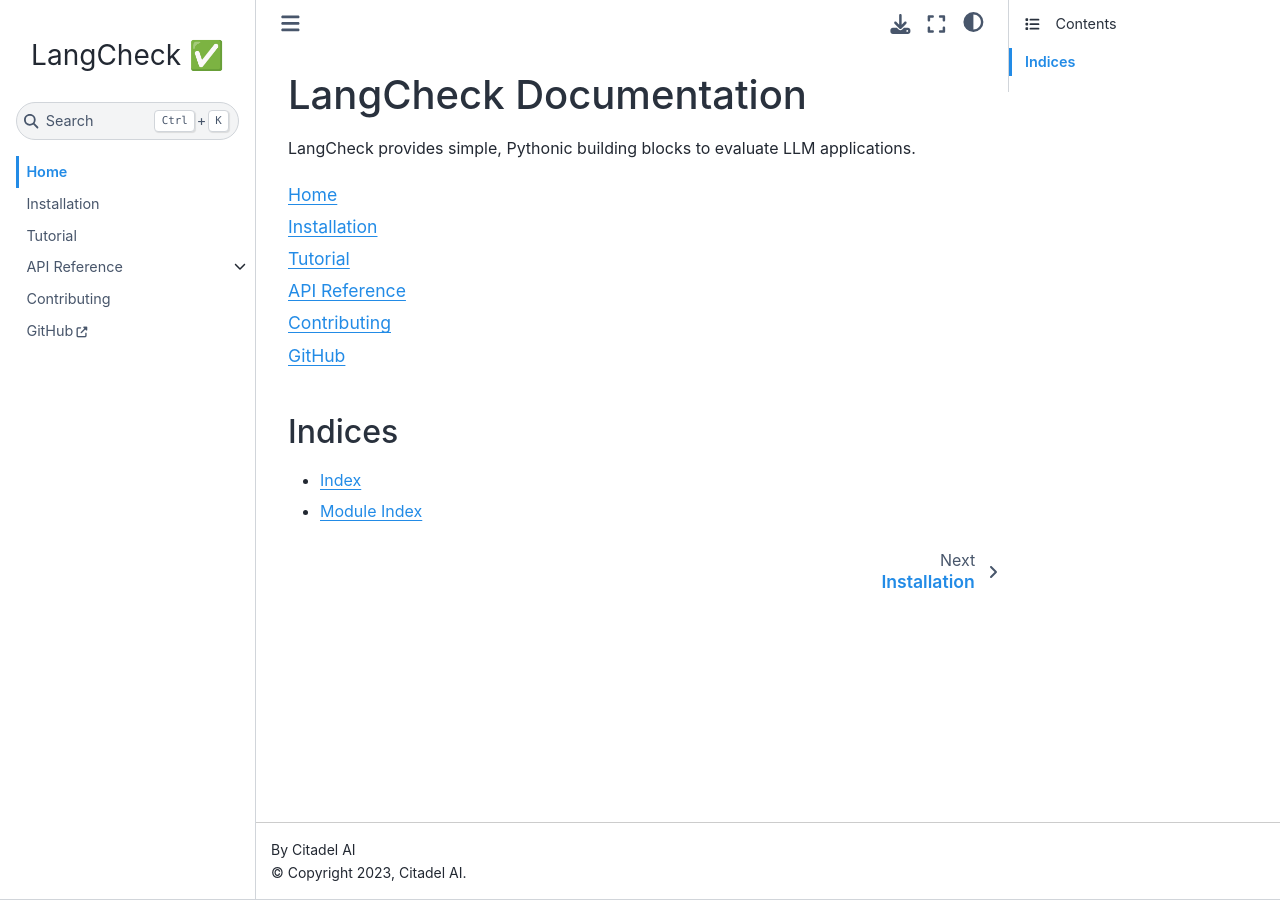
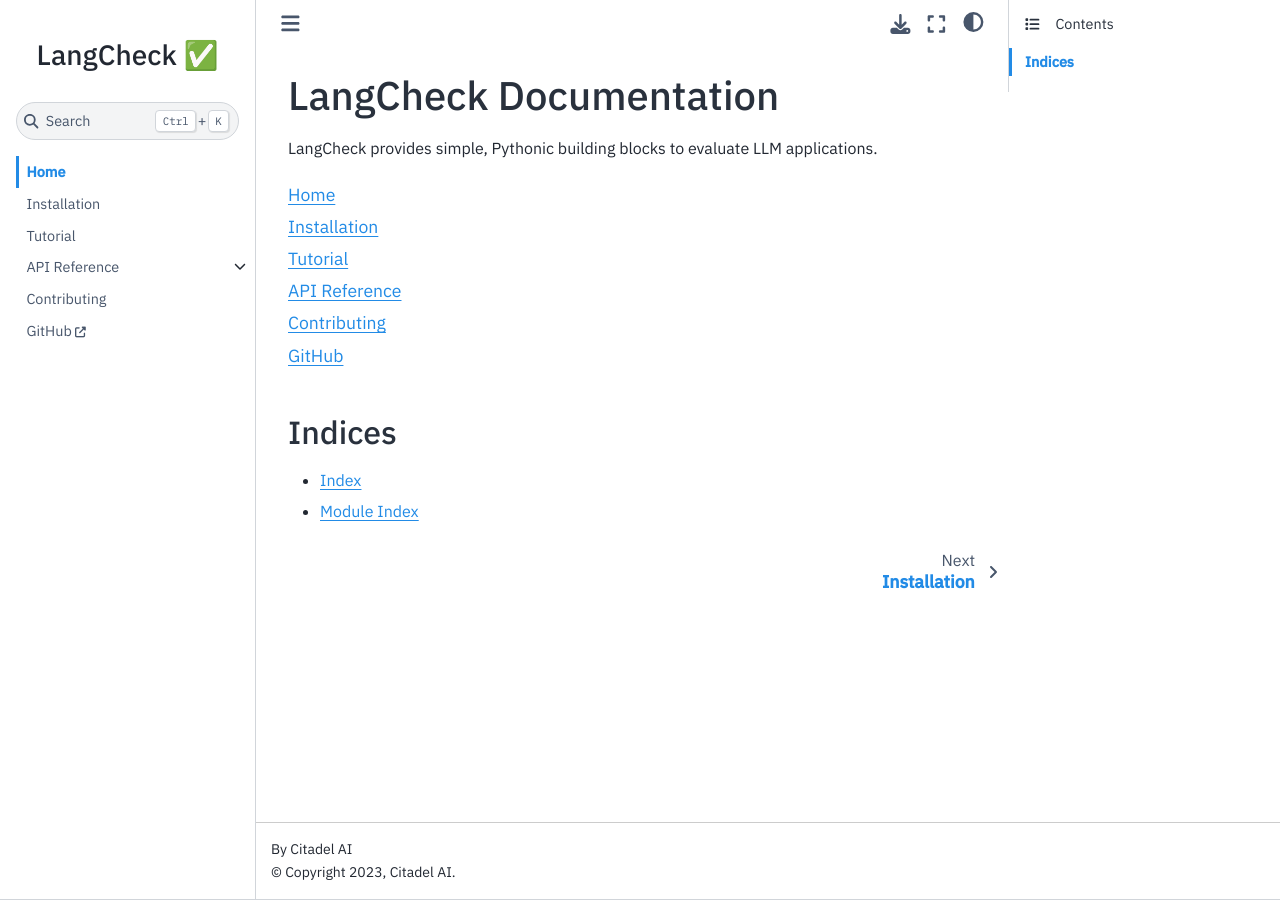
Before and after one commit to citadel-ai/langcheck, a Sphinx documentation site: the page built from docs/index.md, in a window 1280 px wide. Built offline with Sphinx 7.4.7 and the Sphinx Book theme 1.1.4, drawn with Linux system fonts in a browser that asks for light colours.

Commit message:
Change font to IBM Plex

```diff
--- a/docs/_static/custom.css
+++ b/docs/_static/custom.css
@@ -1,9 +1,14 @@
+@import url('https://fonts.googleapis.com/css2?family=IBM+Plex+Mono:ital,wght@0,400;0,500;0,600;0,700;1,400;1,500;1,600;1,700&family=IBM+Plex+Sans:ital,wght@0,400;0,500;1,400&display=swap');
+
 /* Customize the sphinx-book-theme colors */
 :root {
   --pst-color-primary: #228be6 !important;
   --pst-color-link-hover: #228be6 !important;
   --pst-color-secondary: #0f62fe !important;
+  --pst-color-inline-code-links: #228be6 !important;
   --pst-color-inline-code: #e83e8c !important;
+  --pst-font-family-base-system: 'IBM Plex Sans', sans-serif;
+  --pst-font-family-monospace: 'IBM Plex Mono', monospace;
 }
 
 /* The contents logo doesn't have padding for some reason */
@@ -14,6 +19,7 @@
 /* Make the "LangCheck" logo bigger */
 .navbar-brand .logo__title {
   font-size: 1.75rem;
+  font-weight: 500;
 }
 
 /* Otherwise some pages with short content are way too narrow on desktop */
```
